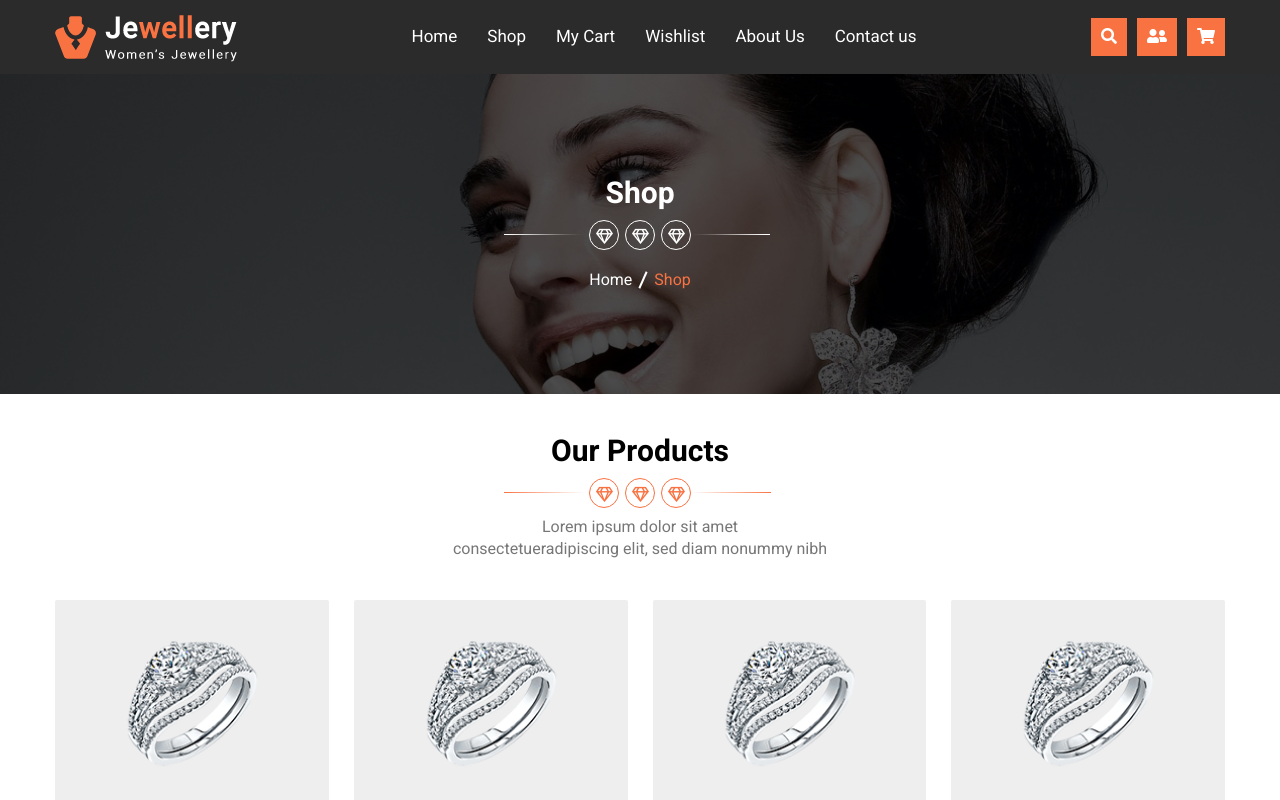
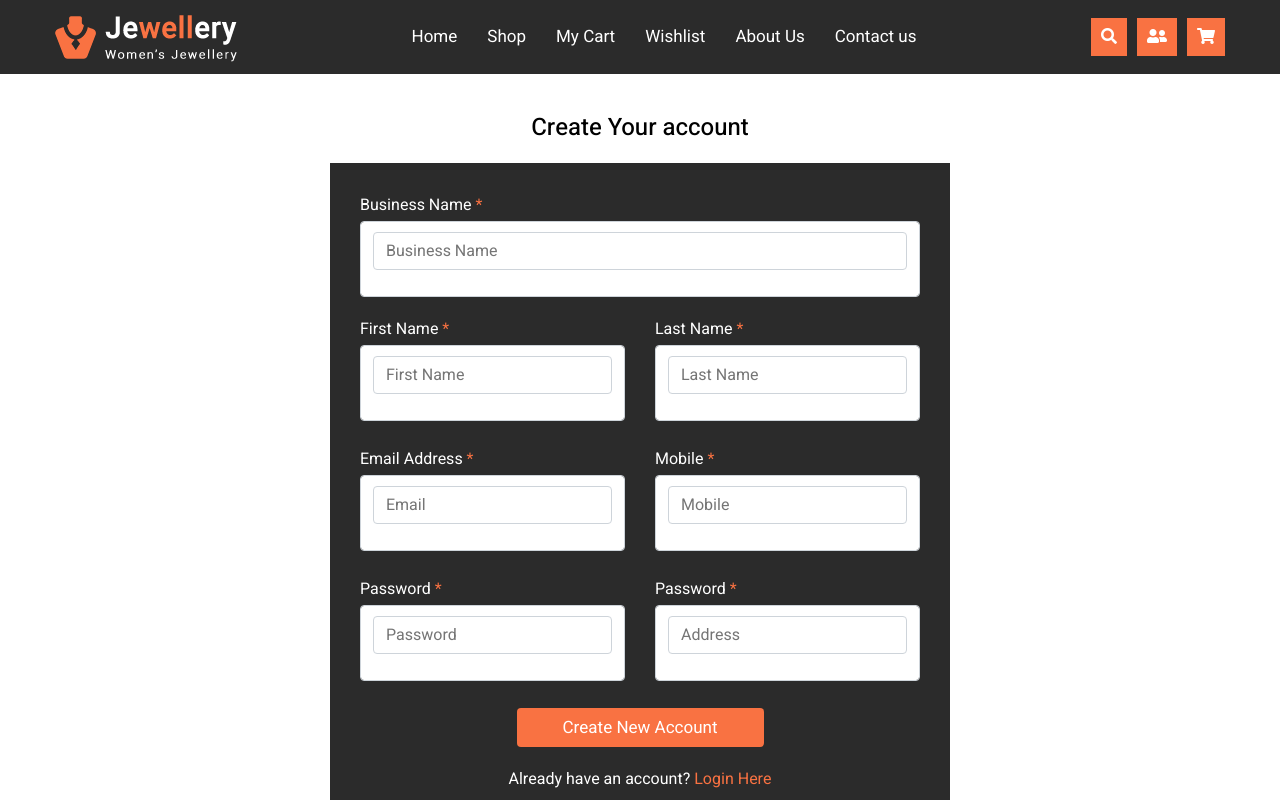
Before and after one commit to ranausamadilshad/jewellery, a React (Create React App) app: page /#/signup in a window 1280 px wide. Before the commit this address led to /#/shop. Shown: the top 800 px of the page. Built offline with nearby package versions, Linux system fonts and the light colour scheme.

Commit message:
Address Field

```diff
--- a/src/SignUp/SignUpScreen.js
+++ b/src/SignUp/SignUpScreen.js
@@ -13,6 +13,7 @@ const initialValues = {
   firstname: "",
   lastname: "",
   phone: "",
+  address:""
 };
 
 const validationSchema = Yup.object({
@@ -22,6 +23,7 @@ const validationSchema = Yup.object({
   lastname: Yup.string().required("Required"),
   password: Yup.string().required("Required"),
   phone: Yup.number().required("Required"),
+  address:Yup.string().required("Required")
 });
 
 const onSubmit = (values, submitProps) => {
@@ -120,6 +122,19 @@ const SignUpScreen = () => {
 
                           {/* <input type="number" placeholder="Mobile"/> */}
                         </div>
+                        <div className="input_field">
+                          <label>
+                            Password <span>*</span>
+                          </label>
+                          <FormikControl
+                            control="input"
+                            type="text"
+                            name="address"
+                            placeholder="Address"
+                          />
+
+                          {/* <input type="number" placeholder="Mobile"/> */}
+                        </div>
                       </div>
                       <div className="submit_btn">
                         <button type="submit">Create New Account</button>
```
